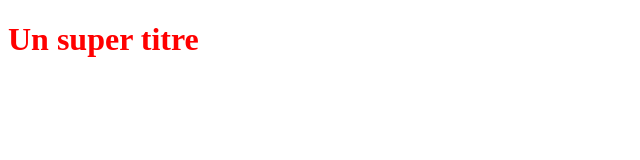
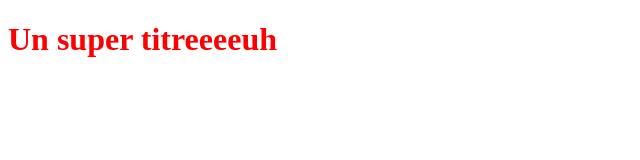
Before and after one commit to denagnon-eld/Testgit, a plain HTML site: page index.html in a window 1280 px wide. Shown: the whole page, without its empty margins (0-640 px from the left). Drawn offline with Linux system fonts and the light colour scheme.

Commit message:
modif du titre H1

```diff
--- a/index.html
+++ b/index.html
@@ -5,6 +5,6 @@
    <link rel="stylesheet" type="text/css" href="styles.css">
 </head>
 <body>
-   <h1>Un super titre</h1>
+   <h1>Un super titreeeeuh</h1>
 </body>
 </html>
```
